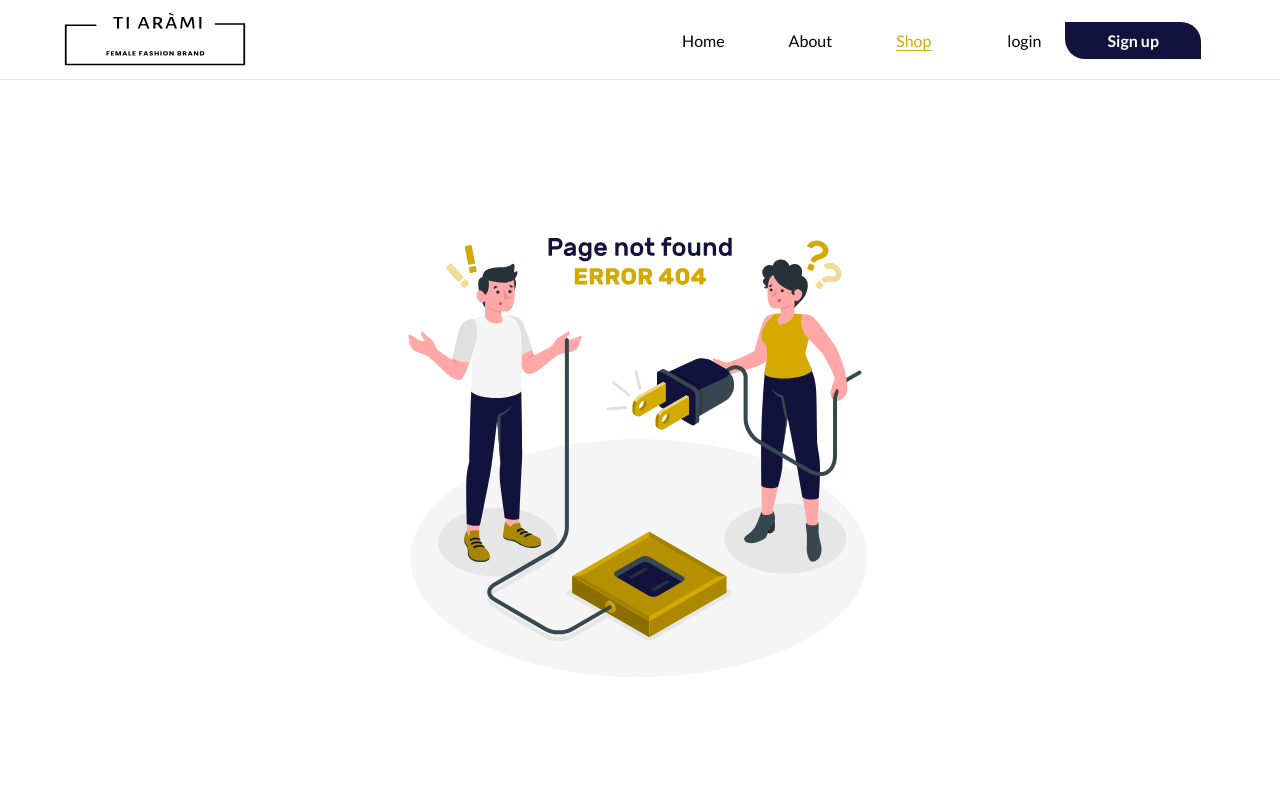
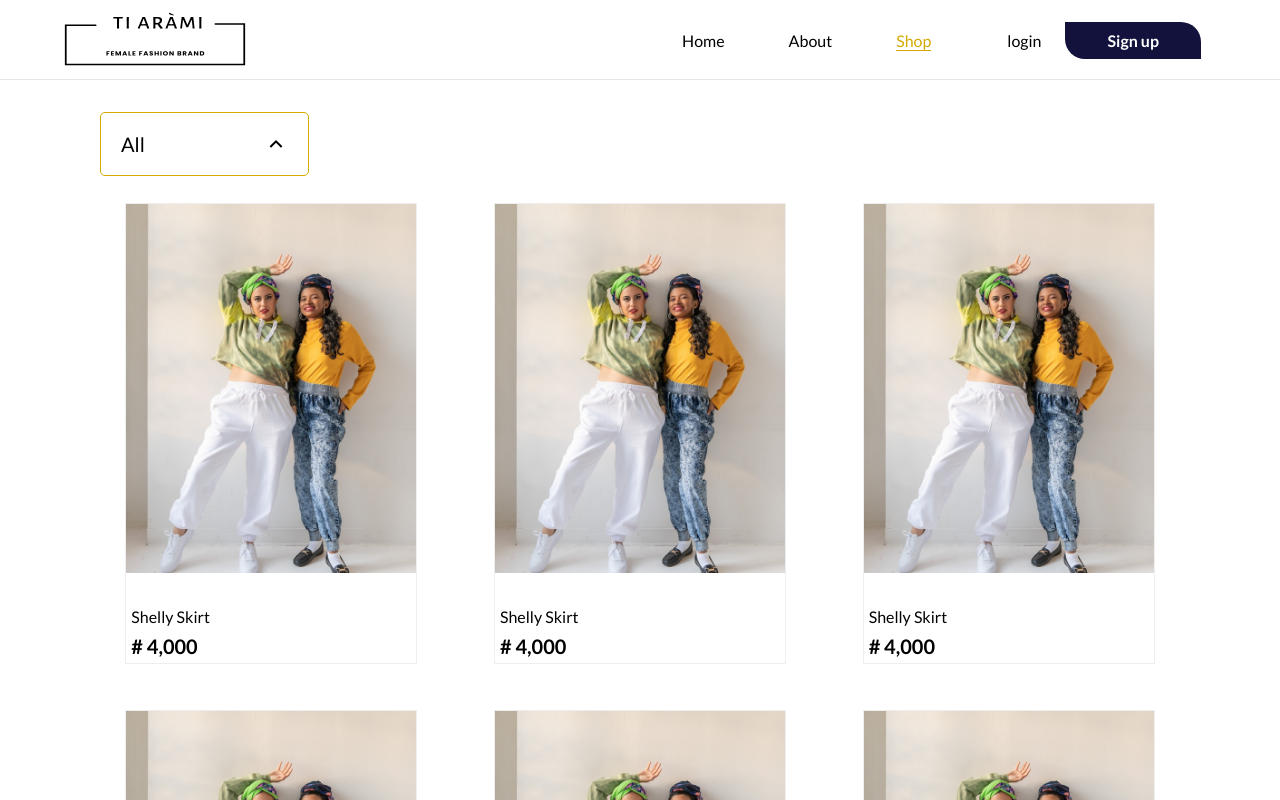
Before and after one commit to oke-yomi/TI-ARAMI, a Vue app in the folder frontend/: page /shop in a window 1280 px wide. Shown: the top 800 px of the page. Built offline with nearby package versions, Linux system fonts and the light colour scheme.

Commit message:
shopcards created

```diff
--- a/frontend/package.json
+++ b/frontend/package.json
@@ -9,12 +9,12 @@
     "lint": "vue-cli-service lint"
   },
   "dependencies": {
-    "core-js": "^3.8.3",
     "@fortawesome/fontawesome-svg-core": "^6.2.0",
     "@fortawesome/free-brands-svg-icons": "^6.2.0",
     "@fortawesome/free-regular-svg-icons": "^6.2.0",
     "@fortawesome/free-solid-svg-icons": "^6.2.0",
     "@fortawesome/vue-fontawesome": "^3.0.1",
+    "core-js": "^3.8.3",
     "register-service-worker": "^1.7.2",
     "vue": "^3.2.13",
     "vue-router": "^4.0.3",
--- a/frontend/src/components/login/LoginSection.vue
+++ b/frontend/src/components/login/LoginSection.vue
@@ -7,7 +7,7 @@
         type="email"
         Input="email"
         placeholder="example@gmail.com"
-        v-model="email"
+        v-model.trim="email"
         label="email"
       >
         <div class="icon">
@@ -19,7 +19,7 @@
         :type="changePwdType"
         Input="password"
         placeholder="********"
-        v-model="password"
+        v-model.trim="password"
         label="password"
       >
         <div class="eye-icon icon" @click="toggleShow">
--- /dev/null
+++ b/frontend/src/components/shop/ItemCards.vue
@@ -0,0 +1,69 @@
+<template lang="">
+  <div class="card flex" v-for="c in cards" :key="c">
+    <div class="img">
+      <img src="@/assets/img/image-1.jpg" alt="" />
+    </div>
+    <div class="details">
+      <p class="name">Shelly skirt</p>
+      <p class="price"># 4,000</p>
+    </div>
+  </div>
+</template>
+
+<script lang="ts">
+import { defineComponent } from "vue";
+
+export default defineComponent({
+  name: "ItemCards",
+  components: {},
+  data() {
+    return {
+      selectedCategory: "all",
+      cards: [
+        1, 2, 3, 4, 5, 6, 7, 8, 9, 10, 11, 12, 13, 14, 15, 16, 17, 18, 19, 20,
+        21, 22, 23, 24, 25, 26, 27, 28, 29, 30, 31, 32, 33, 34, 35, 36, 37, 38,
+        39, 40,
+      ],
+    };
+  },
+});
+</script>
+
+<style lang="scss" scoped>
+.card {
+  width: 290px;
+  height: 459px;
+  outline: 1px solid #eeeeee;
+  justify-content: space-between;
+  flex-direction: column;
+  margin: 0 auto;
+
+  .img {
+    width: 290px;
+    height: 369px;
+
+    img {
+      width: 100%;
+      height: 100%;
+      object-fit: cover;
+    }
+  }
+
+  .details {
+    width: 100%;
+    padding: 5px;
+
+    .name {
+      font-weight: 500;
+      font-size: 16px;
+      margin-bottom: 8px;
+      text-transform: capitalize;
+    }
+
+    .price {
+      font-weight: 700;
+      font-size: 20px;
+    }
+  }
+}
+</style>
--- /dev/null
+++ b/frontend/src/components/shop/SelectBox.vue
@@ -0,0 +1,171 @@
+<template lang="">
+  <div class="dropdown-wrapper">
+    <div
+      @click="isVisible = !isVisible"
+      :class="isVisible ? 'thick-border' : ''"
+      class="selected-category flex"
+    >
+      <span>{{ selectedCategory }}</span>
+      <svg
+        :class="isVisible ? 'dropdown' : ''"
+        class="dropdown-icon"
+        xmlns="http://www.w3.org/2000/svg"
+        viewBox="0 0 24 24"
+        width="24"
+        height="24"
+      >
+        <path fill="none" d="M0 0h24v24H0z" />
+        <path
+          d="M12 10.828l-4.95 4.95-1.414-1.414L12 8l6.364 6.364-1.414 1.414z"
+        />
+      </svg>
+    </div>
+
+    <div :class="isVisible ? 'visible' : 'invisible'" class="dropdown-popover">
+      <ul class="options">
+        <li
+          @click="selectCategory(selection)"
+          v-for="selection in selections"
+          :key="selection"
+        >
+          {{ selection }}
+        </li>
+      </ul>
+    </div>
+  </div>
+</template>
+
+<script lang="ts">
+import { defineComponent } from "vue";
+
+export default defineComponent({
+  name: "SelectBox",
+  components: {},
+  data() {
+    return {
+      selectedCategory: "all" as string,
+      isVisible: false,
+
+      selections: [
+        "all",
+        "skirts",
+        "tops",
+        "pants",
+        "jumpsuits",
+        "gowns",
+        "beddings",
+      ],
+    };
+  },
+  methods: {
+    selectCategory(selection: string) {
+      this.selectedCategory = selection;
+
+      this.isVisible = false;
+    },
+  },
+});
+</script>
+
+<style lang="scss" scoped>
+.dropdown-wrapper {
+  position: relative;
+  margin-bottom: 28px;
+  width: 209px;
+  font-weight: 500;
+  font-size: 20px;
+  text-transform: capitalize;
+
+  .selected-category {
+    width: 209px;
+    height: 64px;
+    border: 0.5px solid var(--primary-color);
+    border-radius: 5px;
+
+    padding: 16px 20px;
+
+    justify-content: space-between;
+    background-color: var(--white);
+    cursor: pointer;
+
+    &.thick-border {
+      border: 2px solid var(--primary-color);
+    }
+
+    &:hover {
+      border: 2px solid var(--primary-color);
+    }
+
+    .dropdown-icon {
+      transform: rotate(0deg);
+      transition: all 0.5s ease;
+
+      &.dropdown {
+        transform: rotate(180deg);
+      }
+    }
+  }
+
+  .dropdown-popover {
+    position: absolute;
+    border: 0.5px solid lightgray;
+    top: 64px;
+    left: 0;
+    right: 0;
+    max-width: 100%;
+    background-color: var(--white);
+    padding: 16px;
+
+    visibility: hidden;
+    transition: all 0.4s ease;
+    opacity: 0;
+    max-height: 0px;
+    overflow: hidden;
+
+    &.visible {
+      visibility: visible;
+      max-height: 240px;
+      opacity: 1;
+    }
+
+    .options {
+      max-height: 200px;
+      overflow-y: scroll;
+
+      /* width */
+      &::-webkit-scrollbar {
+        width: 5px;
+      }
+      /* Track */
+      &::-webkit-scrollbar-track {
+        background: #dedede;
+      }
+      /* Handle */
+      &::-webkit-scrollbar-thumb {
+        background: var(--dark-gray);
+        border-radius: 10px;
+      }
+      /* Handle on hover */
+      &::-webkit-scrollbar-thumb:hover {
+        background: var(--dark-gray);
+      }
+
+      li {
+        width: 100%;
+        border-bottom: 0.5px solid lightgray;
+        padding: 10px;
+        background-color: #f1f1f1;
+        cursor: pointer;
+        font-size: 16px;
+        font-weight: 400;
+
+        &:hover {
+          background-color: var(--primary-color);
+          color: var(--white);
+          font-weight: 700;
+        }
+      }
+    }
+  }
+}
+</style>
--- a/frontend/src/components/signup/SignupSection.vue
+++ b/frontend/src/components/signup/SignupSection.vue
@@ -7,7 +7,7 @@
         type="text"
         Input="fullname"
         placeholder="Faith Grant"
-        v-model="fullname"
+        v-model.trim="fullname"
         label="full name"
       />
 
@@ -15,7 +15,7 @@
         type="email"
         Input="email"
         placeholder="example@gmail.com"
-        v-model="email"
+        v-model.trim="email"
         label="email"
       >
         <div class="icon">
@@ -27,7 +27,7 @@
         type="tel"
         Input="phone"
         placeholder="08145678923"
-        v-model="phone"
+        v-model.trim="phone"
         label="phone number"
       >
         <div class="icon">
@@ -39,7 +39,7 @@
         :type="changePwdType"
         Input="password"
         placeholder="********"
-        v-model="password"
+        v-model.trim="password"
         label="password"
       >
         <div class="eye-icon icon" @click="toggleShow">
--- a/frontend/src/router/index.ts
+++ b/frontend/src/router/index.ts
@@ -3,6 +3,7 @@ import HomeView from "@/views/HomeView.vue";
 import AboutView from "@/views/AboutView.vue";
 import LoginView from "@/views/LoginView.vue";
 import SignupView from "@/views/SignupView.vue";
+import ShopView from "@/views/ShopView.vue";
 import NotFound from "@/views/NotFound.vue";
 
 const routes: Array<RouteRecordRaw> = [
@@ -39,6 +40,14 @@ const routes: Array<RouteRecordRaw> = [
     },
   },
   {
+    path: "/shop",
+    name: "shop",
+    component: ShopView,
+    meta: {
+      title: "Shop | Ti-arami",
+    },
+  },
+  {
     path: "/:pathMatch(.*)",
     name: "not-found",
     component: NotFound,
--- /dev/null
+++ b/frontend/src/views/ShopView.vue
@@ -0,0 +1,52 @@
+<template lang="">
+  <div class="shop-wrapper">
+    <select-box />
+
+    <!-- shop box -->
+    <div class="shop-cards">
+      <item-cards />
+    </div>
+  </div>
+</template>
+
+<script lang="ts">
+import { defineComponent } from "vue";
+import Index from "@/layouts/Index.vue";
+
+import ItemCards from "@/components/shop/ItemCards.vue";
+import SelectBox from "@/components/shop/SelectBox.vue";
+
+export default defineComponent({
+  name: "ShopView",
+  components: {
+    ItemCards,
+    SelectBox,
+  },
+  data() {
+    return {
+      selectedCategory: "all",
+    };
+  },
+  created() {
+    this.$emit("update:layout", Index);
+  },
+});
+</script>
+
+<style lang="scss" scoped>
+.shop-wrapper {
+  padding: 32px 100px;
+
+  .shop-cards {
+    display: grid;
+    column-gap: 26px;
+    row-gap: 48px;
+    align-items: center;
+    grid-template-columns: repeat(auto-fit, minmax(290px, 1fr));
+  }
+
+  @media (max-width: 860px) {
+    padding: 32px 60px;
+  }
+}
+</style>
```
Also changed, not shown: frontend/data.json (added, +19 -0 lines), frontend/src/data/data.json (added, +12 -0 lines).
